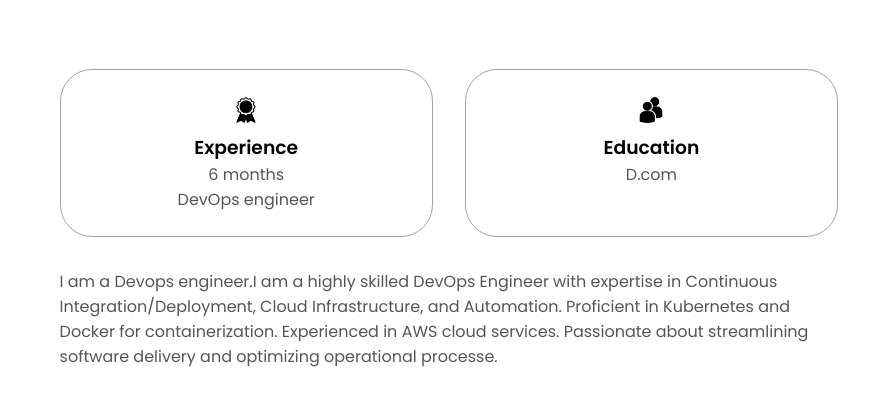
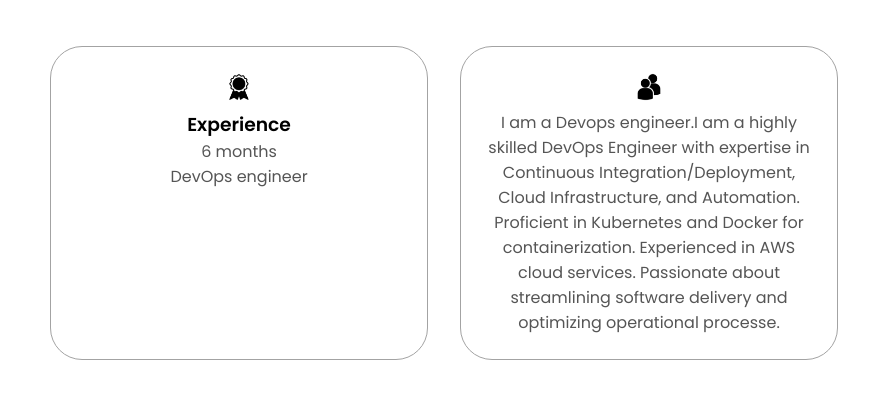
Before and after one commit to Atifkarim121/mynewportifoli, a plain HTML site: page index.html in a window 1280 px wide. Shown: the part 996-1415 px from the top of the page, 282-1151 px from the left. Drawn offline with Linux system fonts and the light colour scheme.

Commit message:
Update index.html

```diff
--- a/index.html
+++ b/index.html
@@ -65,11 +65,11 @@
                 alt="Education icon"
                 class="icon"
               />
-              <h3>Education</h3>
+<!--               <h3>Education</h3>
               <p>D.com</p>
             </div>
           </div>
-          <div class="text-container">
+          <div class="text-container"> -->
             <p>
              I am a Devops engineer.I am a highly skilled DevOps Engineer with
              expertise in Continuous Integration/Deployment, Cloud Infrastructure, and Automation.
```
